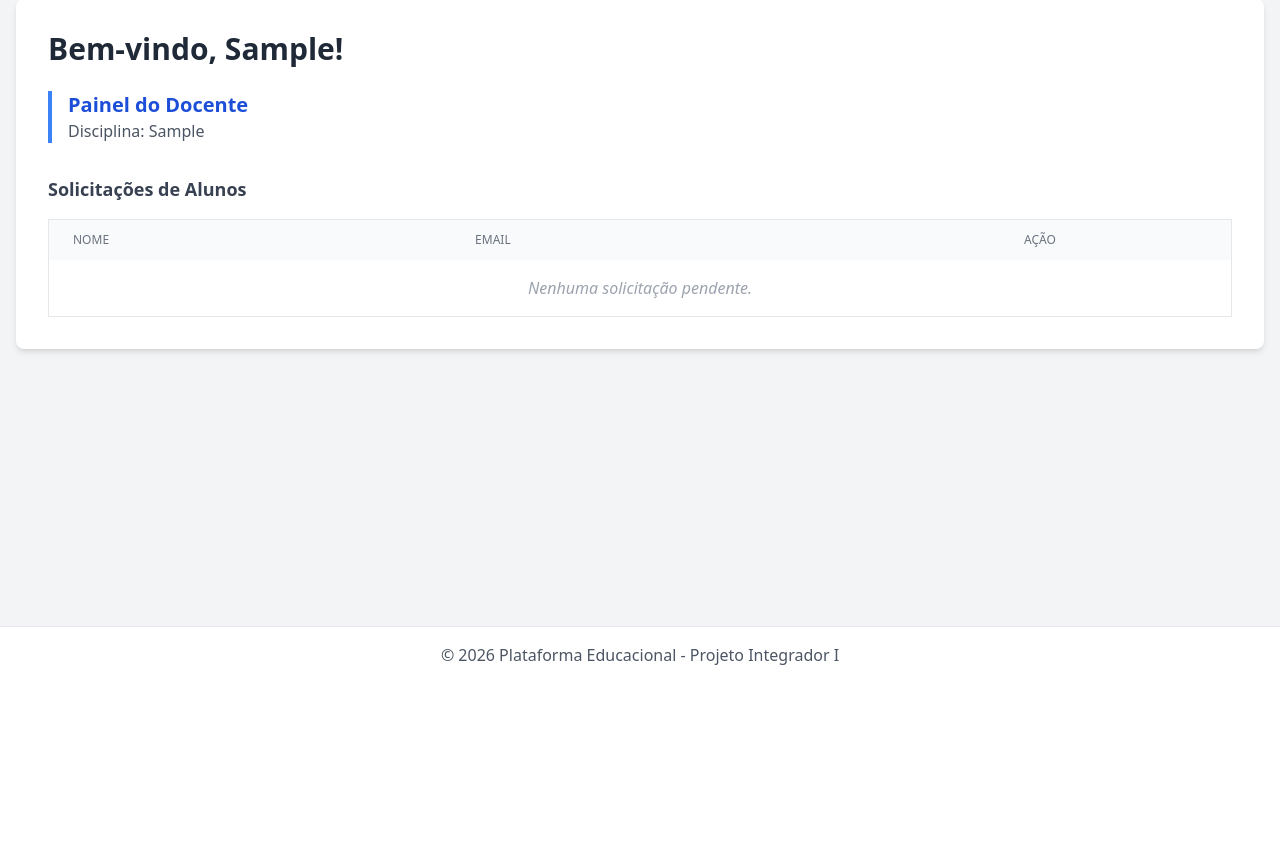
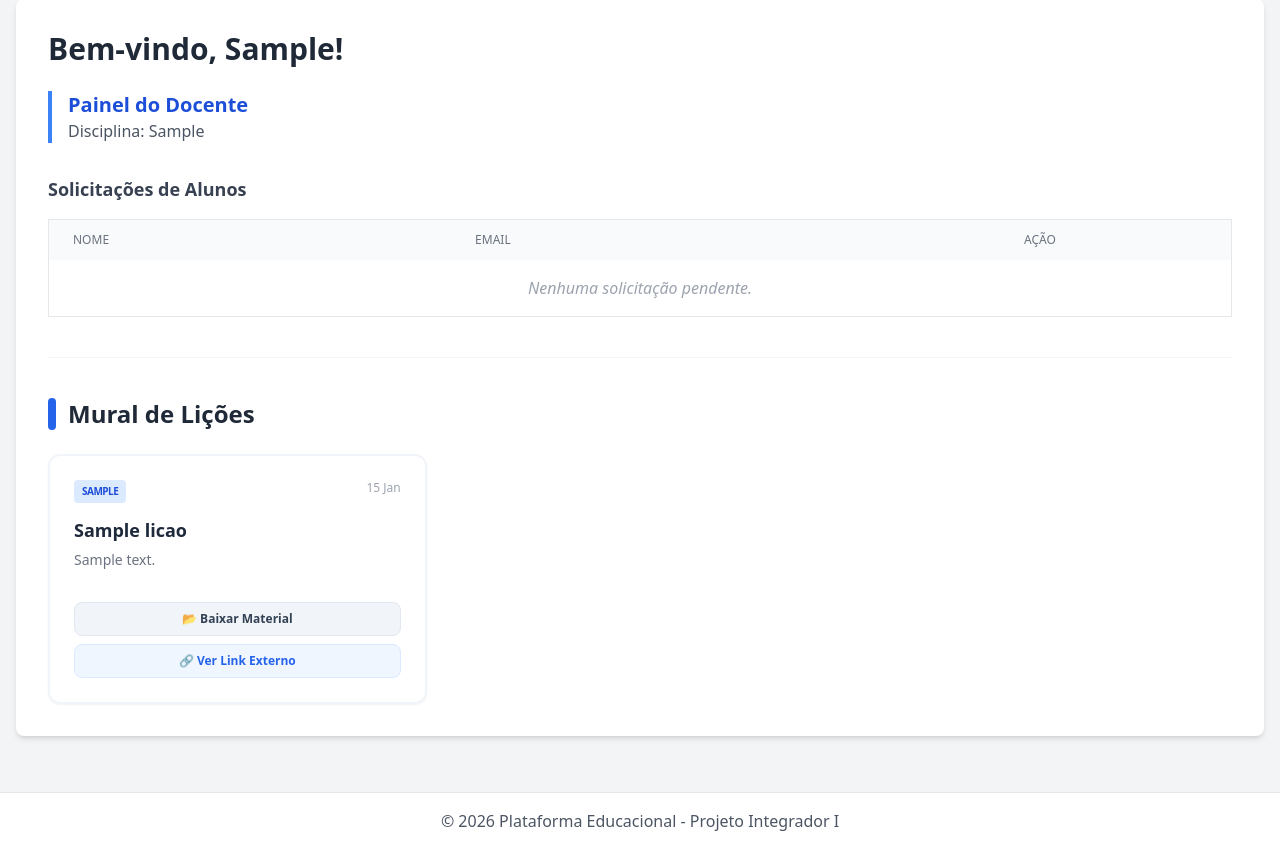
Before and after one commit to TheBestSquad/Platform_Web_Gamified, a Django app: page / in a window 1280 px wide. Shown: the part 117-966 px from the top of the page. Before the commit the page ends 782 px from the top, so only its background shows below. Run offline with Django 5.2, Linux system fonts and the light colour scheme; a user stored in the database is signed in; tables that the repository leaves empty hold one stand-in row (values such as "Sample post"); some libraries are stand-ins or nearby versions.

Commit message:
feat: complete lesson grid display with file download and teacher-student filtering

```diff
--- a/accounts/templates/accounts/home.html
+++ b/accounts/templates/accounts/home.html
@@ -54,5 +54,49 @@
             {% endif %}
         </div>
     {% endif %}
+
+    {% if perfil == 'professor' or aprovado %}
+        <hr class="my-10 border-gray-100">
+        <h3 class="text-2xl font-bold text-gray-800 mb-6 flex items-center">
+            <span class="w-2 h-8 bg-blue-600 rounded mr-3"></span>
+            Mural de Lições
+        </h3>
+
+        <div class="grid grid-cols-1 md:grid-cols-2 lg:grid-cols-3 gap-6">
+            {% for licao in licoes %}
+                <div class="bg-white border-2 border-slate-100 rounded-xl p-6 shadow-sm hover:shadow-md transition-shadow flex flex-col justify-between">
+                    <div>
+                        <div class="flex justify-between items-start mb-4">
+                            <span class="bg-blue-100 text-blue-700 text-[10px] font-bold px-2 py-1 rounded uppercase tracking-tighter">
+                                {{ licao.professor.disciplina_curso }}
+                            </span>
+                            <span class="text-gray-400 text-xs">{{ licao.data_criacao|date:"d M" }}</span>
+                        </div>
+                        <h4 class="text-lg font-bold text-slate-800 mb-2 leading-tight">{{ licao.titulo }}</h4>
+                        <p class="text-gray-500 text-sm mb-4 line-clamp-3">{{ licao.descricao }}</p>
+                    </div>
+
+                    <div class="space-y-2 mt-4">
+                        {% if licao.arquivo %}
+                            <a href="{{ licao.arquivo.url }}" target="_blank" class="flex items-center justify-center w-full bg-slate-100 hover:bg-slate-200 text-slate-700 font-bold py-2 px-4 rounded-lg text-xs transition border border-slate-200">
+                                📂 Baixar Material
+                            </a>
+                        {% endif %}
+
+                        {% if licao.link_externo %}
+                            <a href="{{ licao.link_externo }}" target="_blank" class="flex items-center justify-center w-full bg-blue-50 hover:bg-blue-100 text-blue-600 font-bold py-2 px-4 rounded-lg text-xs transition border border-blue-100">
+                                🔗 Ver Link Externo
+                            </a>
+                        {% endif %}
+                    </div>
+                </div>
+            {% empty %}
+                <div class="col-span-full py-16 text-center border-2 border-dashed border-gray-100 rounded-xl">
+                    <div class="text-4xl mb-3">📂</div>
+                    <p class="text-gray-400 font-medium">Nenhum material postado ainda.</p>
+                </div>
+            {% endfor %}
+        </div>
+    {% endif %}
 </div>
 {% endblock %}
--- a/accounts/views.py
+++ b/accounts/views.py
@@ -4,6 +4,7 @@ from django.contrib.auth.models import User
 from django.contrib.auth.decorators import login_required
 from django.shortcuts import get_object_or_404
 from .models import Professor, Aluno
+from courses.models import Licao
 
 
 def register_professor(request):
@@ -55,13 +56,14 @@ def home(request):
     # Verifica se o usuário logado é um Professor
     if hasattr(request.user, 'professor_profile'):
         professor = request.user.professor_profile
-
+        licoes = Licao.objects.filter(professor=professor).order_by('-data_criacao')
         alunos_pendentes = Aluno.objects.filter(professor=professor, is_approved=False)
         alunos_aprovados = Aluno.objects.filter(professor=professor, is_approved=True)
 
         context = {
             'perfil': 'professor',
             'professor': professor,
+            'licoes': licoes,
             'alunos_pendentes': alunos_pendentes,
             'alunos_aprovados': alunos_aprovados
         }
@@ -69,9 +71,14 @@ def home(request):
     elif hasattr(request.user, 'aluno_profile'):
         aluno = request.user.aluno_profile
 
+        licoes = []
+        if aluno.is_approved:
+            licoes = Licao.objects.filter(professor=aluno.professor).order_by('-data_criacao')
+
         context = {
             'perfil': 'aluno',
             'aluno': aluno,
+            'licoes': licoes,
             'aprovado': aluno.is_approved
         }
     else:
```
